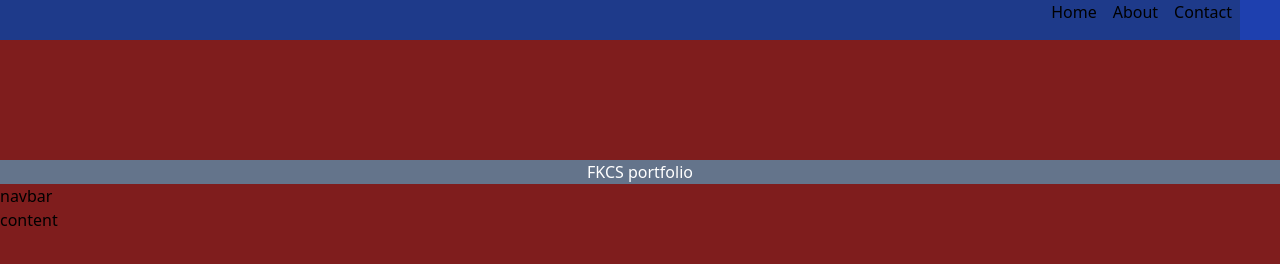
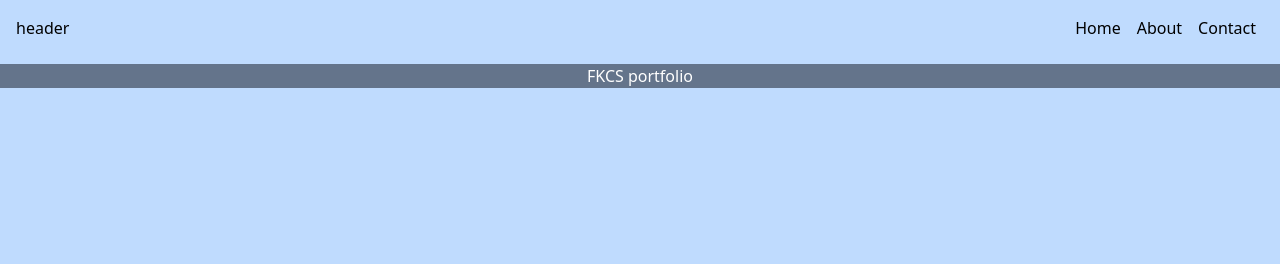
Before and after one commit to FranckChristmas/FKCS-PORTFOLIO-2025, a website: page index.html in a window 1280 px wide. Drawn offline with Linux system fonts and the light colour scheme.

Commit message:
test tailwind

```diff
--- a/components/header.html
+++ b/components/header.html
@@ -1,9 +1,11 @@
-  <nav class="h-40">
-    <ul class="bg-blue-900 flex justify-end">
-      <li class="mx-2"><a href="index.html">Home</a></li>
-      <li class="mx-2"><a href="about.html">About</a></li>
-      <li class="mx-2"><a href="contact.html">Contact</a></li>
-      <div class="w-10 aspect-square bg-blue-800"></div>
-    </ul>
+  <nav class="h-16">
+    <div class="flex justify-between">
+      <h1 class="m-4">header</h1>
+      <ul class="flex m-4">
+        <li class="mx-2"><a href="index.html">Home</a></li>
+        <li class="mx-2"><a href="about.html">About</a></li>
+        <li class="mx-2"><a href="contact.html">Contact</a></li>
+      </ul>
+    </div>
   </nav>
 </header>
--- a/index.html
+++ b/index.html
@@ -6,11 +6,9 @@
       <link href="./dist/style.css" rel="stylesheet">
       <title>FKCS</title>
     </head>
-    <body class="bg-red-900">
+    <body class="bg-blue-200">
       <div id="header"></div>
-      <h1 class="text-center text-white bg-slate-500">FKCS portfolio</h1>navbar
-      <div class="bg-red-100"></div>
-      <div>content</div>
+      <h1 class="text-center text-white bg-slate-500">FKCS portfolio</h1>
       <script src="assets/js/loadComponents.js"></script>
     </body>
   </html>
```
Also changed, not shown: dist/style.css.
